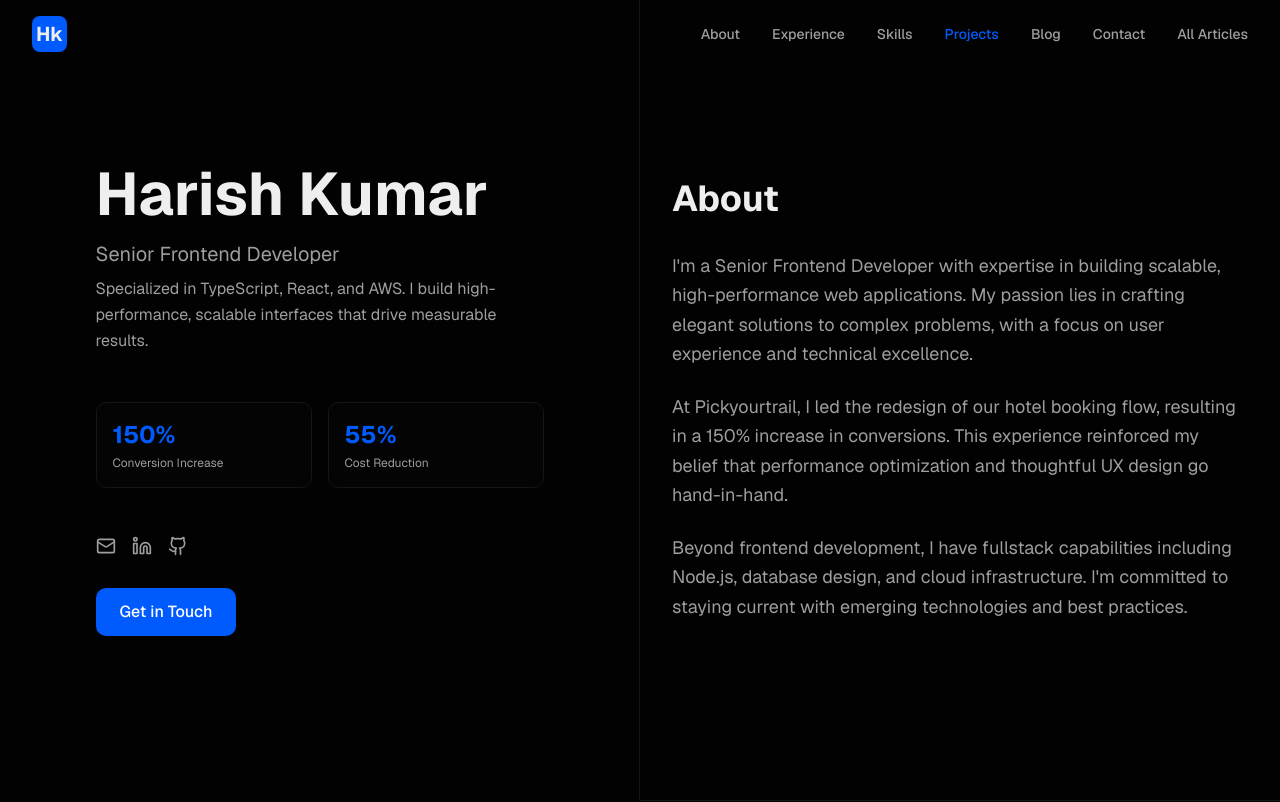
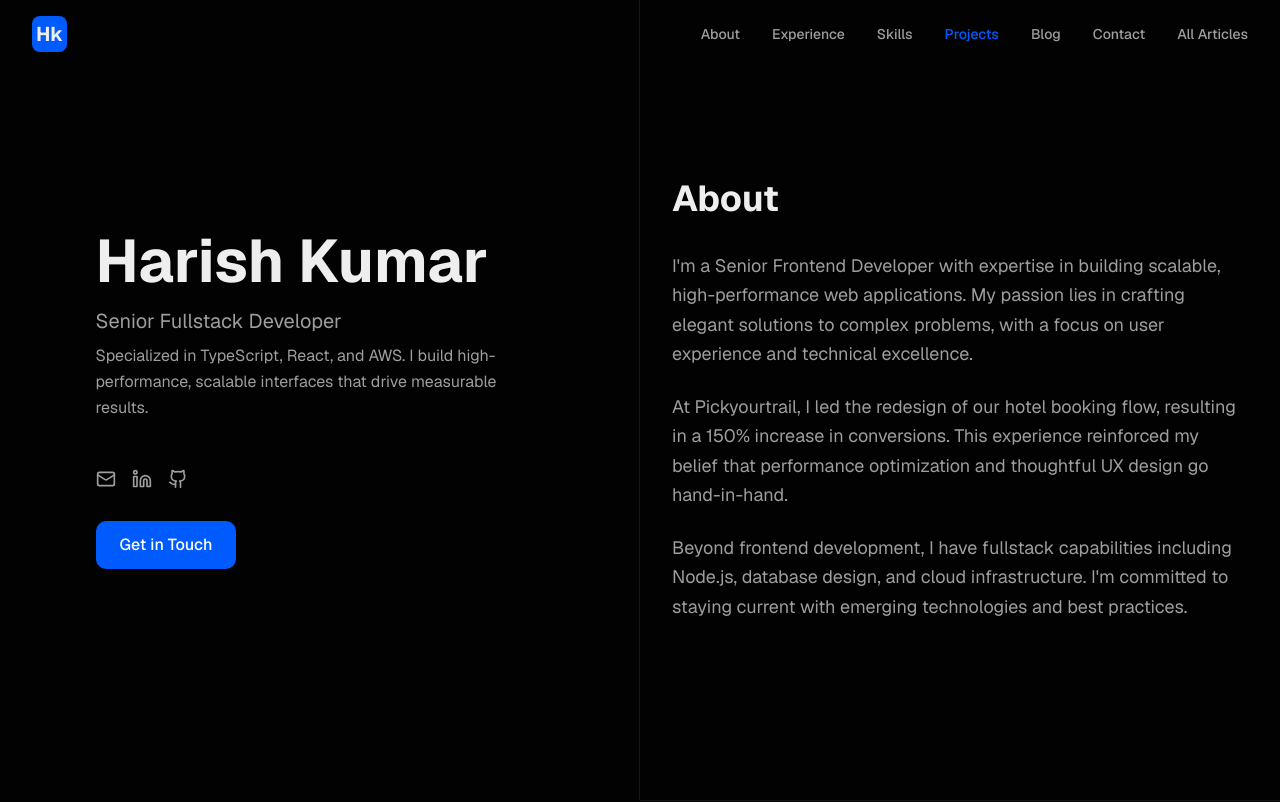
Before and after one commit to thelonewolf123/portfolio-v2, a Next.js app: page / in a window 1280 px wide. Shown: the top 802 px of the page. Built offline with nearby package versions, Linux system fonts and the light colour scheme.

Commit message:
feat: copy change

```diff
--- a/components/sections/hero-section.tsx
+++ b/components/sections/hero-section.tsx
@@ -9,28 +9,12 @@ export function HeroSection() {
             Harish Kumar
           </h1>
           <p className="text-lg md:text-xl text-muted-foreground mb-2">
-            Senior Frontend Developer
+            Senior Fullstack Developer
           </p>
           <p className="text-sm md:text-base text-muted-foreground leading-relaxed">
             Specialized in TypeScript, React, and AWS. I build high-performance,
             scalable interfaces that drive measurable results.
           </p>
-        </div>
-
-        {/* Quick Stats */}
-        <div className="grid grid-cols-2 gap-4 mb-12">
-          <div className="border border-border rounded-lg p-4 bg-card/50">
-            <div className="text-2xl font-bold text-accent">150%</div>
-            <div className="text-xs text-muted-foreground mt-1">
-              Conversion Increase
-            </div>
-          </div>
-          <div className="border border-border rounded-lg p-4 bg-card/50">
-            <div className="text-2xl font-bold text-accent">55%</div>
-            <div className="text-xs text-muted-foreground mt-1">
-              Cost Reduction
-            </div>
-          </div>
         </div>
 
         {/* Contact Links */}
```
